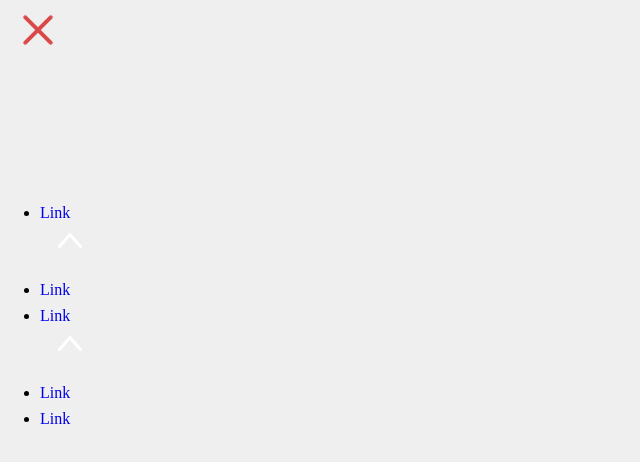
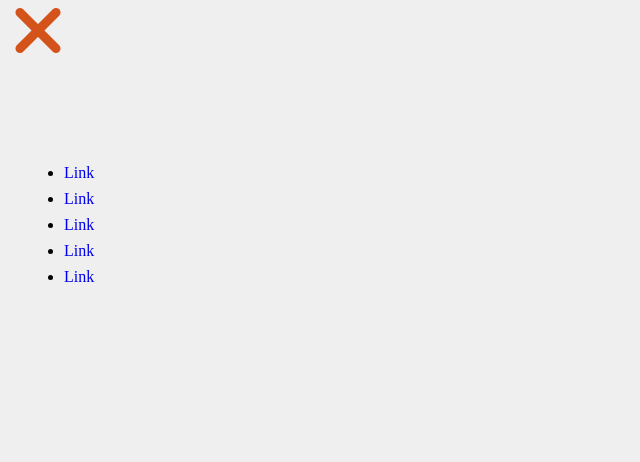
Before and after one commit to bebaps/clear-menu, a website: page index.html in a window 1280 px wide. Both pictures are taken after a click on the button 38 px from the left and 30 px from the top of the page. Shown: the whole page, without its empty margins (0-640 px from the left). Drawn offline with nearby package versions, Linux system fonts and the light colour scheme; files whose address does not match are found by name.

Commit message:
Revamp the buttons and triggers

```diff
--- a/assets/js/clear-menu.js
+++ b/assets/js/clear-menu.js
@@ -3,7 +3,7 @@ jQuery.fn.clearmenu = function(options) {
         nav: '.cm-nav',
         listItem: '.cm-has-submenu',
         hasSubmenuOpen: '.cm-has-submenu-open',
-        subMenuTrigger: '.cm-sub-trigger',
+        subMenuTrigger: '.icon-cross',
         overlay: '.cm-panel',
         top: 'cm-reveal-top',
         bottom: 'cm-reveal-bottom',
@@ -23,7 +23,7 @@ jQuery.fn.clearmenu = function(options) {
     }, options);
 
     var revealMenu = function() {
-        jQuery(settings.trigger).toggleClass('cm-is-active');
+        jQuery(settings.trigger).toggleClass('open');
         jQuery(settings.overlay).toggleClass('cm-is-visible');
     };
 
@@ -36,8 +36,8 @@ jQuery.fn.clearmenu = function(options) {
             jQuery(this).parent().toggleClass('cm-has-submenu-open').find('ul').slideToggle(200);
         };
 
-        parentLink.append('<button class="cm-submenu-trigger" type="button"></button>');
-        jQuery(settings.submenu).on('click.clearmenu', '.cm-submenu-trigger', toggleSubMenu);
+        parentLink.append('<i class="icon-cross"></i>');
+        jQuery(settings.submenu).on('click.clearmenu', '.icon-cross', toggleSubMenu);
     }
 
     // Add reveal type
--- a/assets/scss/_button.scss
+++ b/assets/scss/_button.scss
@@ -1,117 +1,61 @@
 /* -------------------------------------------------------------------------------------------------
   # Buttons
 ------------------------------------------------------------------------------------------------- */
-// Hamburger Button - Modified from https://github.com/jonsuh/hamburgers
-// -----------------------------------------------------------------------------
 .cm-hamburger {
     position: relative;
     z-index: 100;
-    padding: 10px;
+    border: none;
+    width: 60px;
+    height: 45px;
+    transform: rotate(0deg);
+    transition: .5s ease-in-out;
     cursor: pointer;
-    border: none;
-}
 
-.cm-hamburger-bun {
-    position: relative;
-    display: block;
-    width: $cm-hamburger_width;
-    height: ($cm-hamburger_height * 3) + ($cm-hamburger_spacing * 2);
-}
+    span {
+        display: block;
+        position: absolute;
+        height: 9px;
+        width: 100%;
+        background: #d3531a;
+        border-radius: 9px;
+        opacity: 1;
+        left: 0;
+        transform: rotate(0deg);
+        transition: .25s ease-in-out;
 
-.cm-hamburger-meat {
-    display: block;
-    top: 50%;
-    margin-top: $cm-hamburger_height / -2;
-
-    &,
-    &::before,
-    &::after {
-        position: absolute;
-        border-radius: 2px;
-        background-color: #000;
-        width: $cm-hamburger_width;
-        height: $cm-hamburger_height;
-        transition: all $cm-panel_speed $cm-panel_transition;
-    }
-
-    &::before,
-    &::after {
-        content: "";
-        display: block;
-    }
-
-    &::before {
-        top: ($cm-hamburger_spacing + $cm-hamburger_height) * -1;
-    }
-
-    &::after {
-        bottom: ($cm-hamburger_spacing + $cm-hamburger_height) * -1;
-    }
-}
-
-// Animation
-// -----------------------------------------------------------------------------
-.cm-hamburger-slider {
-    .cm-hamburger-meat {
-        top: $cm-hamburger_height / 2;
-
-        &::before {
-            top: $cm-hamburger_height + $cm-hamburger_spacing;
-            transition: all $cm-panel_speed $cm-panel_transition;
+        &:nth-child(1) {
+            top: 0px;
         }
 
-        &::after {
-            top: ($cm-hamburger_height * 2) + ($cm-hamburger_spacing * 2);
+        &:nth-child(2),
+        &:nth-child(3) {
+            top: 18px;
+        }
+
+        &:nth-child(4) {
+            top: 36px;
         }
     }
 
-    &.cm-is-active {
-        .cm-hamburger-meat {
-            $y-offset: $cm-hamburger_spacing + $cm-hamburger_height;
+    &.open span {
+        &:nth-child(1) {
+            top: 18px;
+            width: 0%;
+            left: 50%;
+        }
 
-            transform: translate3d(0, $y-offset, 0) rotate(45deg);
-            background-color: $cm-hamburger_color-active;
+        &:nth-child(2) {
+            transform: rotate(45deg);
+        }
 
-            &::before {
-                transform: rotate(-45deg) translate3d($cm-hamburger_width / -7, $cm-hamburger_spacing * -1, 0);
-                opacity: 0;
-                background-color: $cm-hamburger_color-active;
-                width: 0;
-            }
+        &:nth-child(3) {
+            transform: rotate(-45deg);
+        }
 
-            &::after {
-                transform: translate3d(0, $y-offset * -2, 0) rotate(-90deg);
-                background-color: $cm-hamburger_color-active;
-            }
+        &:nth-child(4) {
+            top: 18px;
+            width: 0%;
+            left: 50%;
         }
     }
 }
-
-// Sub-menu trigger
-// -----------------------------------------------------------------------------
-.cm-submenu-trigger {
-    background: transparent;
-    border: none;
-
-    &::after {
-        content: "\ea50";
-        font-family: "clear" !important;
-        font-size: 3rem;
-        color: $cm-color_trigger;
-        line-height: 1;
-        speak: none;
-        -webkit-font-smoothing: antialiased;
-        -moz-osx-font-smoothing: grayscale;
-        height: 0;
-        transform: rotate(90deg);
-        transition: all $cm-panel_speed $cm-panel_transition;
-    }
-
-    .cm-has-submenu-open {
-        &::after {
-            transform: rotate(180deg);
-            height: 25px;
-            margin-right: 10px;
-        }
-    }
-}
--- a/assets/scss/_menu.scss
+++ b/assets/scss/_menu.scss
@@ -3,11 +3,11 @@
 ------------------------------------------------------------------------------------------------- */
 .cm-panel {
     > ul {
-        margin: 0;
+        margin: 0 auto;
         padding: 0;
-        position: $cm-menu_position;
-        top: $cm-menu_top;
-        width: $cm-menu_width;
+        position: $cm_menu-position;
+        top: $cm_menu-top;
+        width: $cm_menu-width;
 
         a {
             position: relative;
@@ -19,9 +19,15 @@
 
         // Sub-Menu
         // -----------------------------------------------------------------------------
-        @if ($cm-submenus) {
+        @if ($cm_submenus) {
             li {
                 position: relative;
+
+                > [class*="icon-"] {
+                    position: absolute;
+                    top: 0;
+                    right: 0;
+                }
 
                 > ul {
                     margin: 0;
--- a/assets/scss/_panel.scss
+++ b/assets/scss/_panel.scss
@@ -2,19 +2,18 @@
   # Panel
 ------------------------------------------------------------------------------------------------- */
 .cm-panel {
-    position: $cm-panel_position;
-    top: $cm-panel_top;
-    left: $cm-panel_left;
+    position: $cm_panel-position;
+    top: $cm_panel-top;
+    left: $cm_panel-left;
     z-index: 99;
 
-    width: $cm-panel_width;
-    height: $cm-panel_height;
-    padding: $cm-hamburger_width;
+    width: $cm_panel-width;
+    height: $cm_panel-height;
 
-    background: $cm-color_overlay;
+    background: $cm_color-overlay;
     opacity: 1;
     visibility: hidden;
-    transition: all $cm-panel_speed $cm-panel_transition;
+    transition: all $cm_panel-speed $cm_panel-transition;
 
     -webkit-transform: translateZ(0);
     -webkit-backface-visibility: hidden;
--- a/assets/scss/clear-menu.scss
+++ b/assets/scss/clear-menu.scss
@@ -1,37 +1,30 @@
 // General Settings
 // -----------------------------------------------------------------------------
-$cm-submenus: true !default;
-$cm-breakpoint: '768px' !default;
+$cm_submenus: true !default;
+$cm_breakpoint: 768px !default;
 
 // Colors
 // -----------------------------------------------------------------------------
-$cm-color_white: rgb(255, 255, 255) !default;
-$cm-color_black: rgb(0, 0, 0) !default;
-$cm-color_overlay: #efefef !default;
-$cm-color_trigger: $cm-color_white !default;
+$cm_color-white: rgb(255, 255, 255) !default;
+$cm_color-black: rgb(0, 0, 0) !default;
+$cm_color-overlay: rgb(239, 239, 239) !default;
 
 // Overlay Settings
 // -----------------------------------------------------------------------------
-$cm-panel_width: 100% !default;
-$cm-panel_height: 100% !default;
-$cm-panel_position: fixed !default;
-$cm-panel_top: 0 !default;
-$cm-panel_left: 0 !default;
-$cm-panel_speed: 0.25s !default;
-$cm-panel_transition: ease !default;
+$cm_panel-width: 100% !default;
+$cm_panel-height: 100% !default;
+$cm_panel-position: absolute !default;
+$cm_panel-top: 0 !default;
+$cm_panel-left: 0 !default;
+$cm_panel-speed: 0.25s !default;
+$cm_panel-transition: ease !default;
 
 // Menu Settings
 // -----------------------------------------------------------------------------
-$cm-menu_width: 90% !default;
-$cm-menu_position: relative !default;
-$cm-menu_top: 20% !default;
-
-// Hamburger Settings - Modified from https://github.com/jonsuh/hamburgers
-// -----------------------------------------------------------------------------
-$cm-hamburger_width: 40px !default;
-$cm-hamburger_height: 4px !default;
-$cm-hamburger_spacing: 6px !default;
-$cm-hamburger_color-active: rgb(218, 73, 73) !default;
+$cm_menu-width: 90% !default;
+$cm_menu-position: relative !default;
+$cm_menu-top: 20% !default;
+$cm_trigger-size: 15px !default;
 
 @import "normalize-custom";
 @import "fonts";
--- a/index.html
+++ b/index.html
@@ -10,11 +10,13 @@
     <link rel="stylesheet" href="assets/css/clear-menu.css">
 </head>
 <body>
-
-    <button id="cm-hamburger" class="cm-hamburger cm-hamburger-slider" type="button">
-        <span class="cm-hamburger-bun">
-            <span class="cm-hamburger-meat"></span>
-        </span>
+<!-- Start writing the documentation for this -->
+<!-- Revamp the JS to clone the button to also be the submenu trigger, with an option NOT to do that and use a different icon -->
+    <button class="cm-hamburger">
+        <span></span>
+        <span></span>
+        <span></span>
+        <span></span>
     </button>
 
     <nav id="cm-panel" class="cm-panel cm-reveal-top">
@@ -45,7 +47,7 @@
 <script src="assets/js/clear-menu.js" async defer></script>
 <script>
     $( function() {
-        $( '#cm-hamburger' ).clearmenu({
+        $( '.cm-hamburger' ).clearmenu({
             hasSubmenu: true
         });
     } );
```
Also changed, not shown: assets/css/clear-menu.css, 1 other file.
